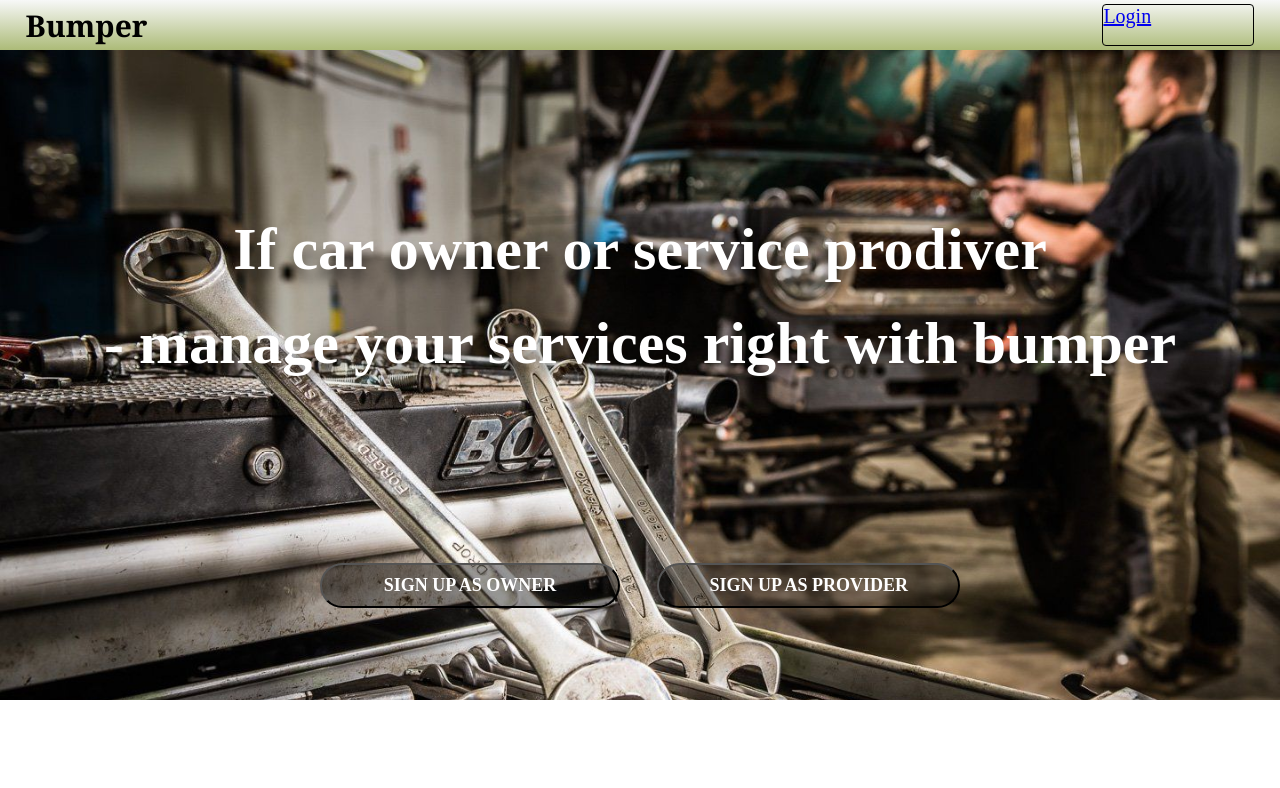
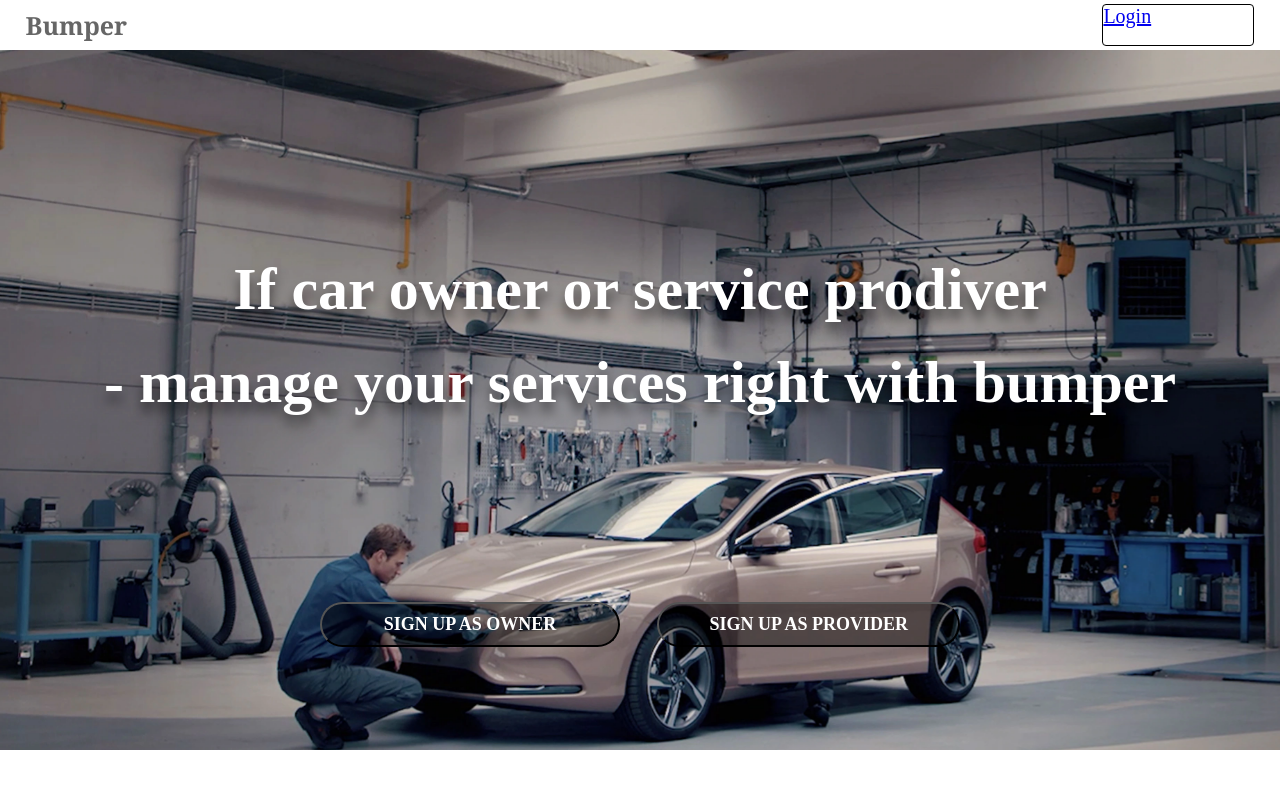
Before and after one commit to Akhtam/bumper, a React (Create React App) app in the folder frontend/: page / in a window 1280 px wide. Shown: the top 788 px of the page. Built offline with nearby package versions, Linux system fonts and the light colour scheme.

Commit message:
background  css

```diff
--- a/frontend/src/components/homepage/Homepage.scss
+++ b/frontend/src/components/homepage/Homepage.scss
@@ -12,13 +12,14 @@ html, body {
     justify-content: center;
     align-items: center;
     width: 100vw;
-    height: 650px;
+    height: 700px;
     background-size:100vw 100vw;
 
-    background: url(../../assets/images/header-wallpaper.jpg) no-repeat fixed;
+    background: url(../../assets/images/newWallpaper.webp) no-repeat fixed;
     -webkit-background-size: cover;
     -moz-background-size: cover;
     -o-background-size: cover;
+    background-position: 0% 230%;
 
 }
 
@@ -31,7 +32,7 @@ html, body {
         text-shadow: 0 10px 12px rgba(0, 0, 0, 0.5);
         color: white;
         text-align: center;
-        margin-top: 2%;
+
 
     }
     span {
@@ -69,11 +70,12 @@ html, body {
             .sign-Link{
                 text-decoration: none;
                 color: white;
+                // color: rgba(0,0,0,0.6)
             }
 
         }
         button:hover{
-            border: 4px solid white;
+            border: 3px solid white;
         }
     }
 }
--- a/frontend/src/components/navbar/Navbar.js
+++ b/frontend/src/components/navbar/Navbar.js
@@ -14,7 +14,9 @@ class Navbar extends React.Component {
 	render() {
 		return (
 			<div className='navbar'>
-				<h1>Bumper</h1>
+				<Link to="/" className="bumper-logosign">
+					<h1>Bumper</h1>
+				</Link>
 				{this.props.loggedIn ? (
 					<button onClick={this.logoutUser}>Logout</button>
 				) : (
--- a/frontend/src/components/navbar/Navbar.scss
+++ b/frontend/src/components/navbar/Navbar.scss
@@ -5,14 +5,19 @@
     justify-content: space-between;
     padding: 0% 2% 0% 2%;
     max-height: 50px;
-    background: linear-gradient(to bottom, #f7f8f8, #acbb78);
+
     box-sizing: border-box;
     box-shadow: 5px 10px rgba(0,0,0,0.6);
 
     h1 {
-        color: black;
+        // color: black;
+        color: rgba(0,0,0,0.6);
         font-family: Cambria, Cochin, Georgia, Times, 'Times New Roman', serif;
-        font-size: 30px;
+        font-size: 25px;
+    }
+
+    .bumper-logosign{
+        text-decoration: none;
     }
 }
 
--- a/frontend/src/components/session/LoginForm.js
+++ b/frontend/src/components/session/LoginForm.js
@@ -37,6 +37,7 @@ class LoginForm extends Component {
 		// 		</li>
 		// 	);
 		// });
+
 		return (
 			<div className='container'>
 				<div className='login-box'>
```
Also changed, not shown: frontend/src/assets/images/carservice_header.jpg (added), frontend/src/assets/images/newWallpaper.webp (added).
